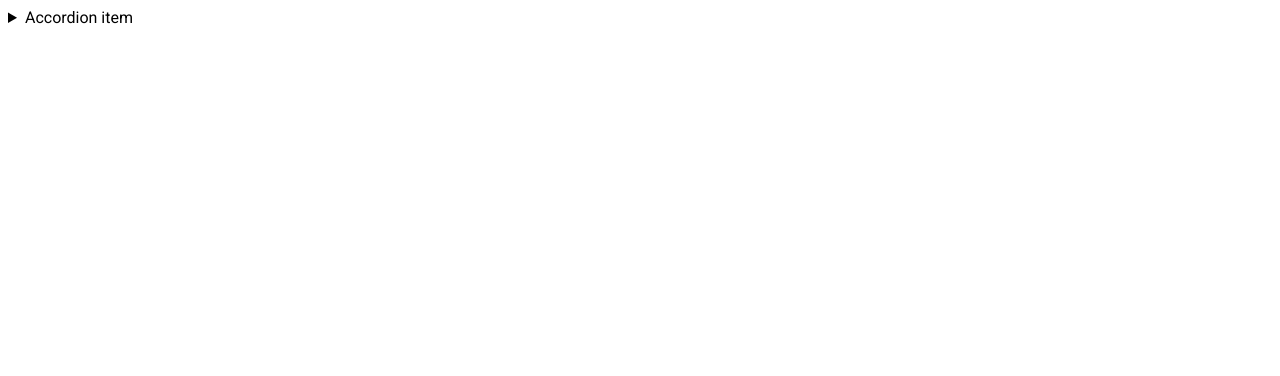
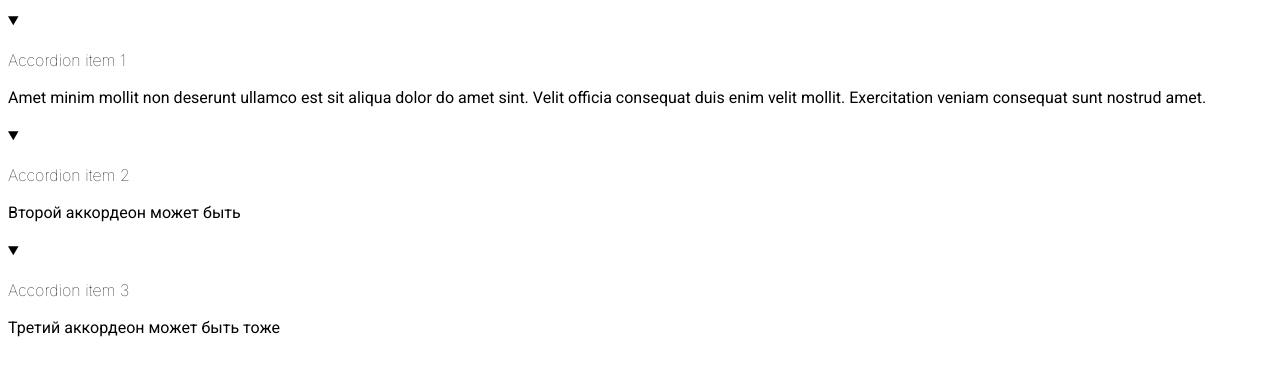
Before and after one commit to js-tasks-ru/htmlcss-20230411_l-milaropot, a website: page 03-lection1/02-accordion/index.html in a window 1280 px wide. Drawn offline with Linux system fonts and the light colour scheme.

Commit message:
Add Accordion

```diff
--- a/03-lection1/02-accordion/accordion.css
+++ b/03-lection1/02-accordion/accordion.css
@@ -1 +1,25 @@
 /* Стилизация аккордеона */
+.accordion__summary::-webkit-details-marker {
+    display: none;
+}
+
+.accordion__summary {
+    font-family: 'Inter';
+    font-style: normal;
+    font-weight: 400;
+    font-size: 16px;
+    line-height: 24px;
+}
+
+.accordion__item {
+    margin-bottom: 8px;
+    font-family: 'Inter';
+    font-style: normal;
+    font-weight: 400;
+    font-size: 16px;
+    line-height: 24px;
+}
+
+.accordion__item:last-child {
+    margin-bottom: 0;
+}
--- a/03-lection1/02-accordion/index.html
+++ b/03-lection1/02-accordion/index.html
@@ -4,14 +4,34 @@
     <head>
         <link rel="stylesheet" href="../../assets/css/main.css">
         <link rel="stylesheet" href="./accordion.css">
+        <link href="https://fonts.googleapis.com/css2?family=Inter:wght@100&display=swap" rel="stylesheet">
     </head>
     <body>
-        <details>
-            <summary>
-                Accordion item
+        <details open class = "accordion">
+            <summary class = "accordion__summary">
+                <p class="accordion__item" >Accordion item 1
+                  </p>
             </summary>
             <p>
-                Hidden content
+                Amet minim mollit non deserunt ullamco est sit aliqua dolor do amet sint. Velit officia consequat duis enim velit mollit. Exercitation veniam consequat sunt nostrud amet.
+            </p>
+        </details>
+        <details open class = "accordion">
+            <summary class = "accordion__summary">
+                <p class="accordion__item" >Accordion item 2
+              </p>
+            </summary>
+            <p>
+                Второй аккордеон может быть
+            </p>
+        </details>
+      <details open class = "accordion">
+            <summary class = "accordion__summary">
+                <p class="accordion__item" >Accordion item 3
+              </p>
+            </summary>
+            <p>
+                Третий аккордеон может быть тоже
             </p>
         </details>
     </body>
```
